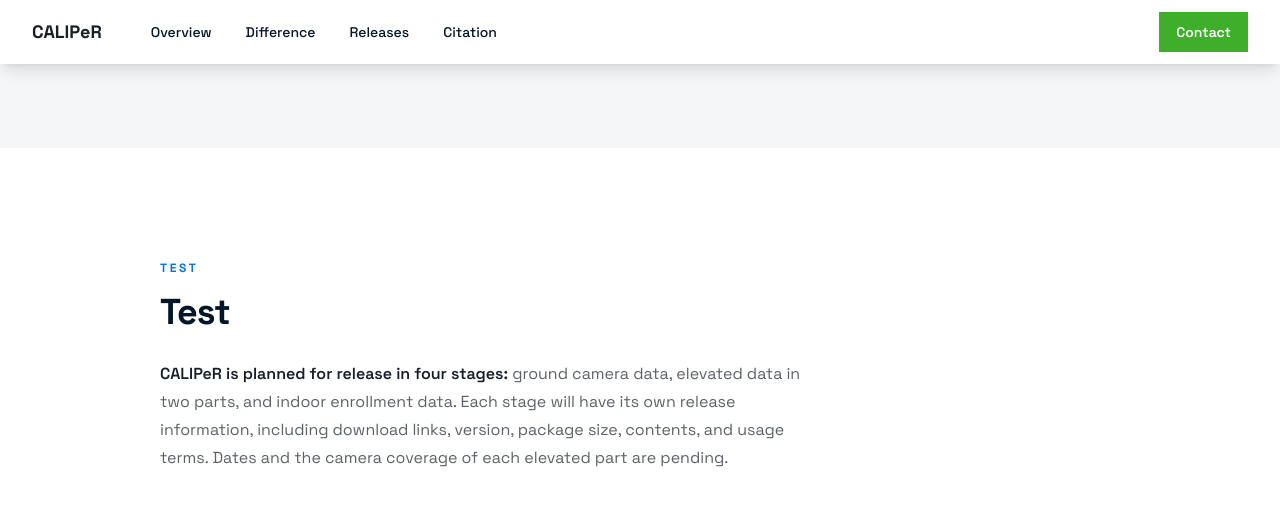
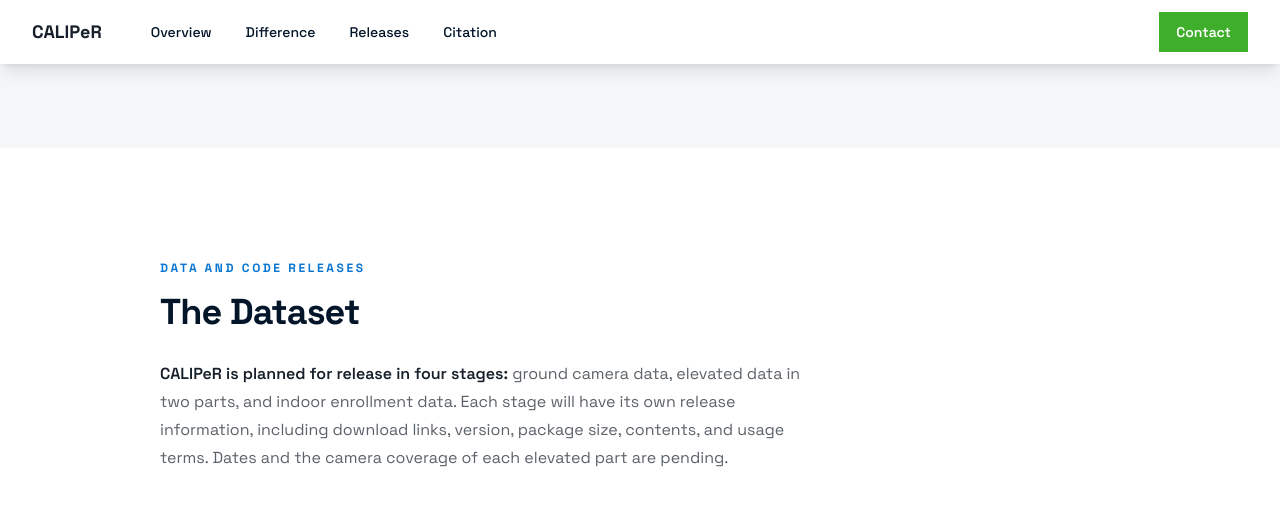
Before and after one commit to Kitware/caliperdata, a Jekyll site: the page built from index.md, in a window 1280 px wide and 900 px high, scrolled down 2707 px, cut to the strip 0-541 px from the top of the window. Shown: the top 506 px of the strip. Built offline with Jekyll 4.4.1, drawn with Linux system fonts in a browser that asks for light colours.

Commit message:
Fix releases headings

```diff
--- a/index.md
+++ b/index.md
@@ -79,8 +79,8 @@ difference:
 # RELEASES
 # ==================================================
 releases:
-  subheadline: Test
-  headline: Test
+  subheadline: Data and Code Releases
+  headline: The Dataset
   paragraphs:
     - >-
       <strong>CALIPeR is planned for release in four stages:</strong> ground camera data, elevated data in two parts, and indoor enrollment data. Each stage will have its own release information, including download links, version, package size, contents, and usage terms. Dates and the camera coverage of each elevated part are pending.
```
